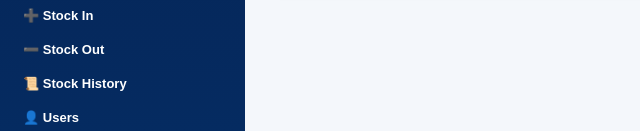
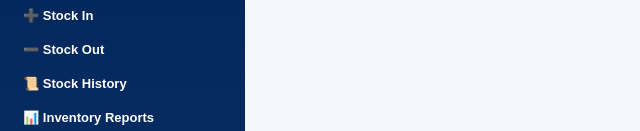
Before and after one commit to qaswar114/umar-faruq-school-system, a Flask app: page /announcements in a window 1280 px wide. Shown: the part 669-800 px from the top of the page, without its empty margins (0-640 px from the left). Run offline with Flask 3, Linux system fonts and the light colour scheme; the visitor is signed in with stand-in values (Sample User, id 1); data comes from the database, SQL or seed files in the repository; data that the repository does not hold is empty.

Commit message:
Update base.html

```diff
--- a/templates/base.html
+++ b/templates/base.html
@@ -401,6 +401,7 @@
         <a href="/stock_in">➕ Stock In</a>
         <a href="/stock_out">➖ Stock Out</a>
         <a href="/inventory_transactions">📜 Stock History</a>
+        <a href="/inventory_reports">📊 Inventory Reports</a>
         <a href="/users">👤 Users</a>
         <a href="/audit_logs">🧾 Audit Logs</a>
         <a href="/settings">🎨 Branding</a>
```
